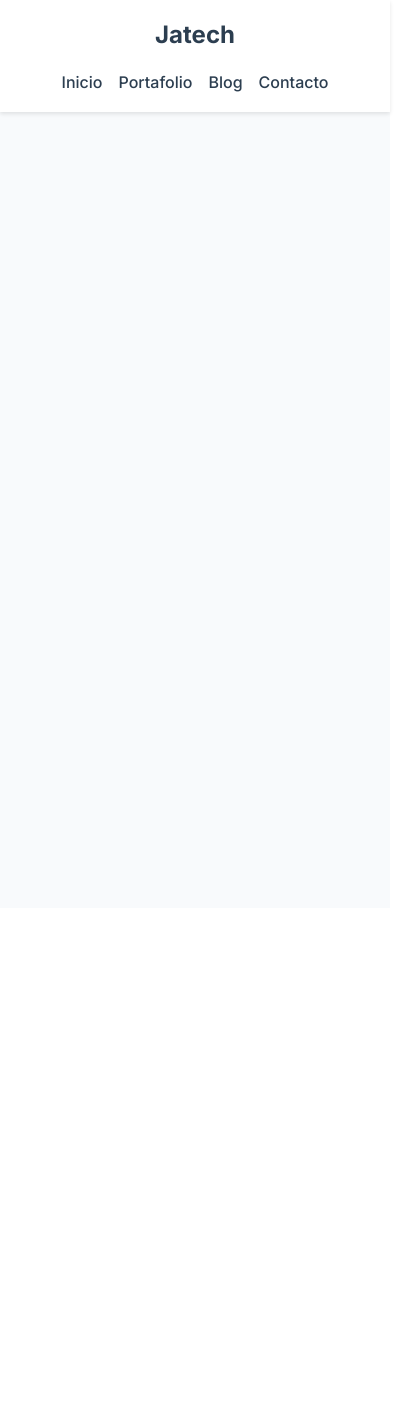
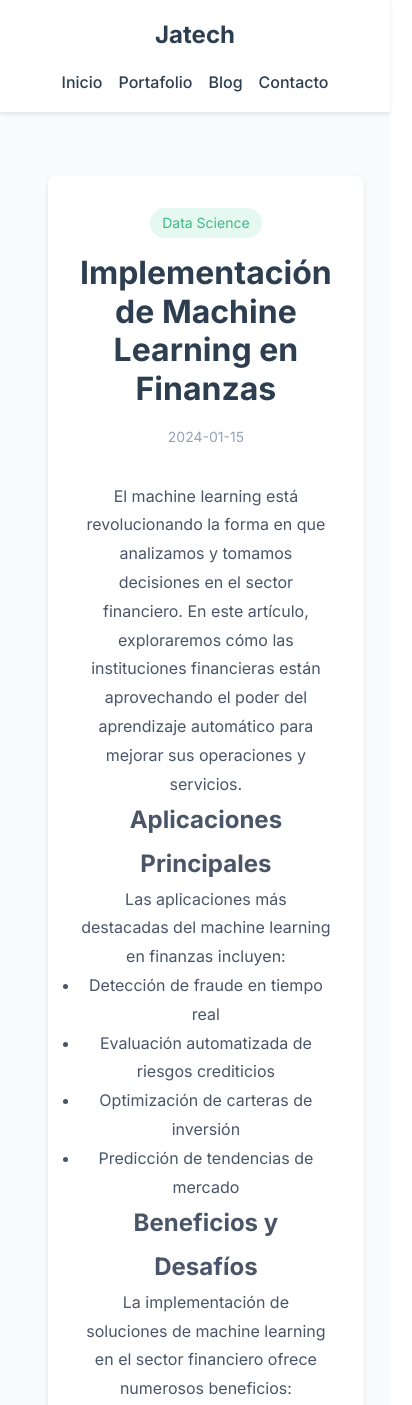
Before and after one commit to Nesjesramrey/portfolio-2025, a Vue app: page /blog/1 in a window 390 px wide. Shown: the top 1405 px of the page, 412 px wide, since content can reach past the window. Before the commit the page ends 908 px from the top, so only its background shows below. Built offline with nearby package versions, Linux system fonts and the light colour scheme.

Commit message:
add articles

```diff
--- /dev/null
+++ b/src/components/ArticleView.vue
@@ -0,0 +1,254 @@
+<template>
+  <section class="article-section">
+    <div class="article-container" v-if="article">
+      <span class="article-category" :class="article.category.toLowerCase()">{{ article.category }}</span>
+      <h1 class="article-title">{{ article.title }}</h1>
+      <div class="article-meta">
+        <span class="article-date">{{ article.date }}</span>
+      </div>
+      <div class="article-content" v-html="article.content"></div>
+      <router-link to="/blog" class="back-button">Volver al Blog</router-link>
+    </div>
+  </section>
+</template>
+
+<script>
+export default {
+  name: 'ArticleView',
+  data() {
+    return {
+      article: null
+    }
+  },
+  created() {
+    const articles = [
+      {
+        id: 1,
+        title: 'Implementación de Machine Learning en Finanzas',
+        content: `
+          <p>El machine learning está revolucionando la forma en que analizamos y tomamos decisiones en el sector financiero. En este artículo, exploraremos cómo las instituciones financieras están aprovechando el poder del aprendizaje automático para mejorar sus operaciones y servicios.</p>
+
+          <h2>Aplicaciones Principales</h2>
+          <p>Las aplicaciones más destacadas del machine learning en finanzas incluyen:</p>
+          <ul>
+            <li>Detección de fraude en tiempo real</li>
+            <li>Evaluación automatizada de riesgos crediticios</li>
+            <li>Optimización de carteras de inversión</li>
+            <li>Predicción de tendencias de mercado</li>
+          </ul>
+
+          <h2>Beneficios y Desafíos</h2>
+          <p>La implementación de soluciones de machine learning en el sector financiero ofrece numerosos beneficios:</p>
+          <ul>
+            <li>Mayor precisión en la toma de decisiones</li>
+            <li>Reducción de costos operativos</li>
+            <li>Mejora en la experiencia del cliente</li>
+            <li>Identificación temprana de riesgos</li>
+          </ul>
+
+          <p>Sin embargo, también existen desafíos importantes que deben considerarse:</p>
+          <ul>
+            <li>Calidad y disponibilidad de datos</li>
+            <li>Requisitos regulatorios</li>
+            <li>Necesidad de talento especializado</li>
+            <li>Costos de implementación</li>
+          </ul>
+
+          <h2>Conclusiones</h2>
+          <p>El machine learning está transformando fundamentalmente el sector financiero, ofreciendo nuevas oportunidades para la innovación y la eficiencia. Las organizaciones que adopten estas tecnologías de manera estratégica estarán mejor posicionadas para el futuro.</p>
+        `,
+        category: 'Data Science',
+        date: '2024-01-15'
+      },
+      {
+        id: 2,
+        title: 'Arquitectura de Microservicios con Vue.js',
+        content: `
+          <p>La arquitectura de microservicios se ha convertido en un estándar para el desarrollo de aplicaciones modernas. En este artículo, exploraremos cómo implementar una arquitectura de microservicios efectiva utilizando Vue.js como framework frontend.</p>
+
+          <h2>Fundamentos de la Arquitectura</h2>
+          <p>Los componentes clave de una arquitectura de microservicios incluyen:</p>
+          <ul>
+            <li>Servicios independientes y autónomos</li>
+            <li>APIs bien definidas</li>
+            <li>Bases de datos descentralizadas</li>
+            <li>Comunicación asíncrona</li>
+          </ul>
+
+          <h2>Integración con Vue.js</h2>
+          <p>Vue.js ofrece varias características que facilitan la implementación de microservicios:</p>
+          <ul>
+            <li>Componentes reutilizables</li>
+            <li>Sistema de enrutamiento flexible</li>
+            <li>Gestión de estado centralizada</li>
+            <li>Herramientas de desarrollo robustas</li>
+          </ul>
+
+          <h2>Mejores Prácticas</h2>
+          <p>Para una implementación exitosa, considere las siguientes prácticas:</p>
+          <ul>
+            <li>Diseño API First</li>
+            <li>Implementación de Circuit Breakers</li>
+            <li>Monitoreo y logging centralizados</li>
+            <li>Estrategias de despliegue gradual</li>
+          </ul>
+
+          <h2>Conclusiones</h2>
+          <p>La combinación de Vue.js con una arquitectura de microservicios proporciona una base sólida para construir aplicaciones escalables y mantenibles. La clave está en la planificación cuidadosa y la adherencia a las mejores prácticas de desarrollo.</p>
+        `,
+        category: 'Desarrollo',
+        date: '2024-01-10'
+      },
+      {
+        id: 3,
+        title: 'NIIF 2024: Cambios y Actualizaciones',
+        content: `
+          <p>Las Normas Internacionales de Información Financiera (NIIF) continúan evolucionando para adaptarse a las necesidades cambiantes del mundo empresarial. Este artículo analiza las principales actualizaciones para 2024.</p>
+
+          <h2>Principales Cambios</h2>
+          <p>Las actualizaciones más significativas incluyen:</p>
+          <ul>
+            <li>Nuevos requisitos de revelación</li>
+            <li>Modificaciones en la valoración de activos</li>
+            <li>Cambios en el reconocimiento de ingresos</li>
+            <li>Actualizaciones en informes de sostenibilidad</li>
+          </ul>
+
+          <h2>Impacto en las Empresas</h2>
+          <p>Los cambios afectarán a las organizaciones en varios aspectos:</p>
+          <ul>
+            <li>Procesos contables internos</li>
+            <li>Sistemas de información financiera</li>
+            <li>Políticas de reporting</li>
+            <li>Capacitación del personal</li>
+          </ul>
+
+          <h2>Preparación para la Transición</h2>
+          <p>Para una implementación exitosa, las empresas deben:</p>
+          <ul>
+            <li>Evaluar el impacto de los cambios</li>
+            <li>Actualizar sistemas y procesos</li>
+            <li>Capacitar al personal relevante</li>
+            <li>Revisar políticas contables</li>
+          </ul>
+
+          <h2>Conclusiones</h2>
+          <p>La adaptación a las nuevas NIIF requiere una planificación cuidadosa y una implementación sistemática. Las organizaciones deben comenzar su preparación lo antes posible para garantizar una transición sin problemas.</p>
+        `,
+        category: 'Contabilidad',
+        date: '2024-01-05'
+      }
+    ];
+
+    const articleId = parseInt(this.$route.params.id);
+    this.article = articles.find(a => a.id === articleId);
+  }
+}
+</script>
+
+<style scoped>
+.article-section {
+  padding: 2rem;
+  max-width: 800px;
+  margin: 0 auto;
+  margin-top: 4rem;
+}
+
+.article-container {
+  background: #ffffff;
+  border-radius: 8px;
+  padding: 2rem;
+  box-shadow: 0 2px 4px rgba(0, 0, 0, 0.1);
+}
+
+.article-category {
+  display: inline-block;
+  padding: 0.25rem 0.75rem;
+  border-radius: 15px;
+  font-size: 0.875rem;
+  margin-bottom: 1rem;
+}
+
+.article-category.data {
+  background: #e5f9f2;
+  color: #42b883;
+}
+
+.article-category.desarrollo {
+  background: #f0f4ff;
+  color: #3b82f6;
+}
+
+.article-category.contabilidad {
+  background: #fff4e5;
+  color: #f59e0b;
+}
+
+.article-title {
+  color: #2c3e50;
+  font-size: 2.5rem;
+  margin-bottom: 1rem;
+  line-height: 1.2;
+}
+
+.article-meta {
+  margin-bottom: 2rem;
+}
+
+.article-date {
+  color: #94a3b8;
+  font-size: 0.875rem;
+}
+
+.article-content {
+  color: #4a5568;
+  line-height: 1.8;
+}
+
+.article-content h2 {
+  color: #2c3e50;
+  font-size: 1.5rem;
+  margin: 2rem 0 1rem;
+}
+
+.article-content p {
+  margin-bottom: 1.5rem;
+}
+
+.article-content ul {
+  margin-bottom: 1.5rem;
+  padding-left: 1.5rem;
+}
+
+.article-content li {
+  margin-bottom: 0.5rem;
+}
+
+.back-button {
+  display: inline-block;
+  margin-top: 2rem;
+  background: transparent;
+  border: 2px solid #42b883;
+  color: #42b883;
+  padding: 0.5rem 1rem;
+  border-radius: 20px;
+  text-decoration: none;
+  font-size: 0.875rem;
+  transition: all 0.3s ease;
+}
+
+.back-button:hover {
+  background: #42b883;
+  color: white;
+}
+
+@media (max-width: 768px) {
+  .article-section {
+    padding: 1rem;
+  }
+
+  .article-title {
+    font-size: 2rem;
+  }
+}
+</style>
--- a/src/components/Blog.vue
+++ b/src/components/Blog.vue
@@ -9,7 +9,7 @@
           <p class="blog-excerpt">{{ post.excerpt }}</p>
           <div class="blog-meta">
             <span class="blog-date">{{ post.date }}</span>
-            <button class="read-more">Leer más</button>
+            <router-link :to="`/blog/${post.id}`" class="read-more">Leer más</router-link>
           </div>
         </div>
       </article>
--- a/src/router/index.js
+++ b/src/router/index.js
@@ -3,6 +3,7 @@ import Home from '../components/Home.vue'
 import Portfolio from '../components/Portfolio.vue'
 import Blog from '../components/Blog.vue'
 import Contact from '../components/Contact.vue'
+import ArticleView from '../components/ArticleView.vue'
 
 const router = createRouter({
   history: createWebHistory(),
@@ -23,6 +24,11 @@ const router = createRouter({
       component: Blog
     },
     {
+      path: '/blog/:id',
+      name: 'ArticleView',
+      component: ArticleView
+    },
+    {
       path: '/contacto',
       name: 'Contact',
       component: Contact
```
